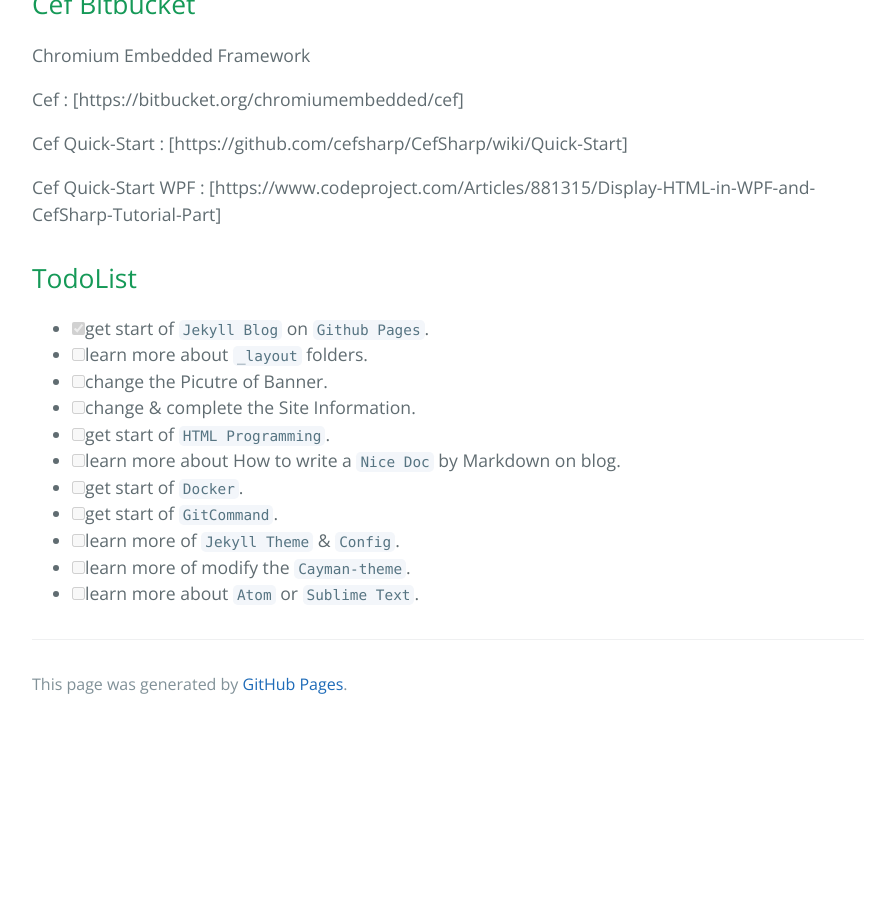
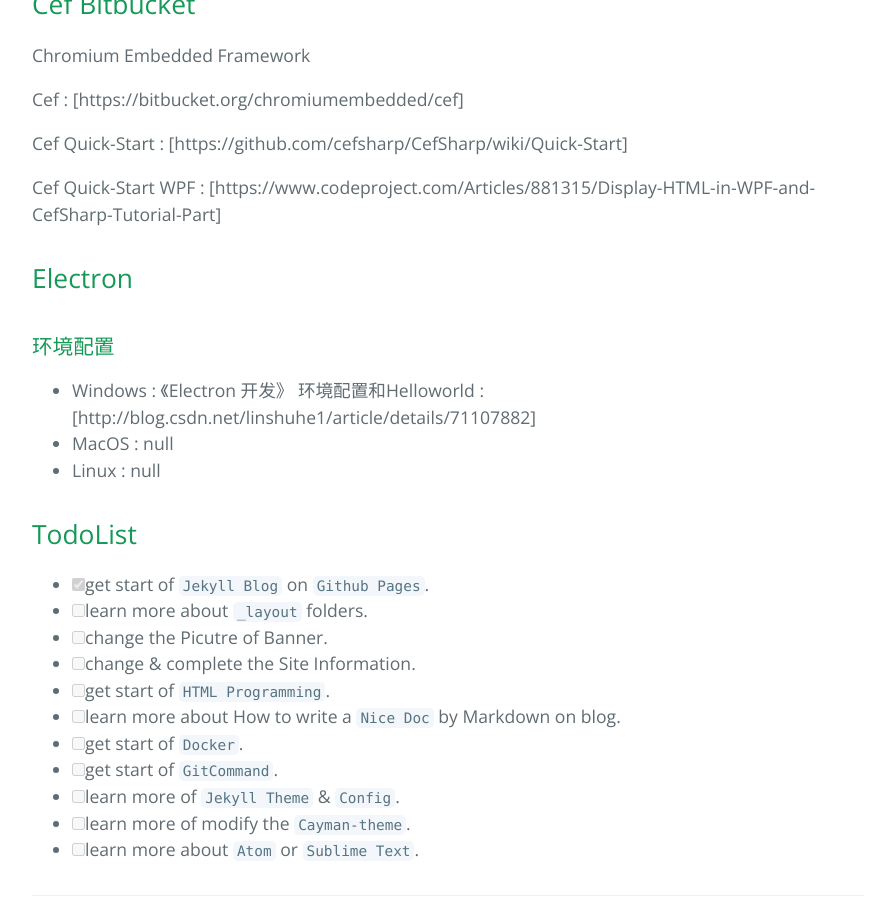
Before and after one commit to wzswzd/wzswzd.github.io, a Jekyll site: the page built from index.md, in a window 1280 px wide and 900 px high, scrolled down 1523 px. Shown: the whole window, without its empty margins (192-1087 px from the left). Built offline with Jekyll 4.4.1, drawn with Linux system fonts in a browser that asks for light colours; our own code applies the rules of GitHub Pages for plain Markdown files; before the commit the page ends 2251 px from its top, so only the background shows below that.

Commit message:
Update index.md

```diff
--- a/index.md
+++ b/index.md
@@ -50,6 +50,14 @@
 
 Cef Quick-Start WPF : [https://www.codeproject.com/Articles/881315/Display-HTML-in-WPF-and-CefSharp-Tutorial-Part]
 
+## Electron
+
+### 环境配置
+
+- Windows : 《Electron 开发》 环境配置和Helloworld : [http://blog.csdn.net/linshuhe1/article/details/71107882]
+- MacOS : null
+- Linux : null
+
 ## TodoList
 
 - [x] get start of `Jekyll Blog` on `Github Pages`.
```
